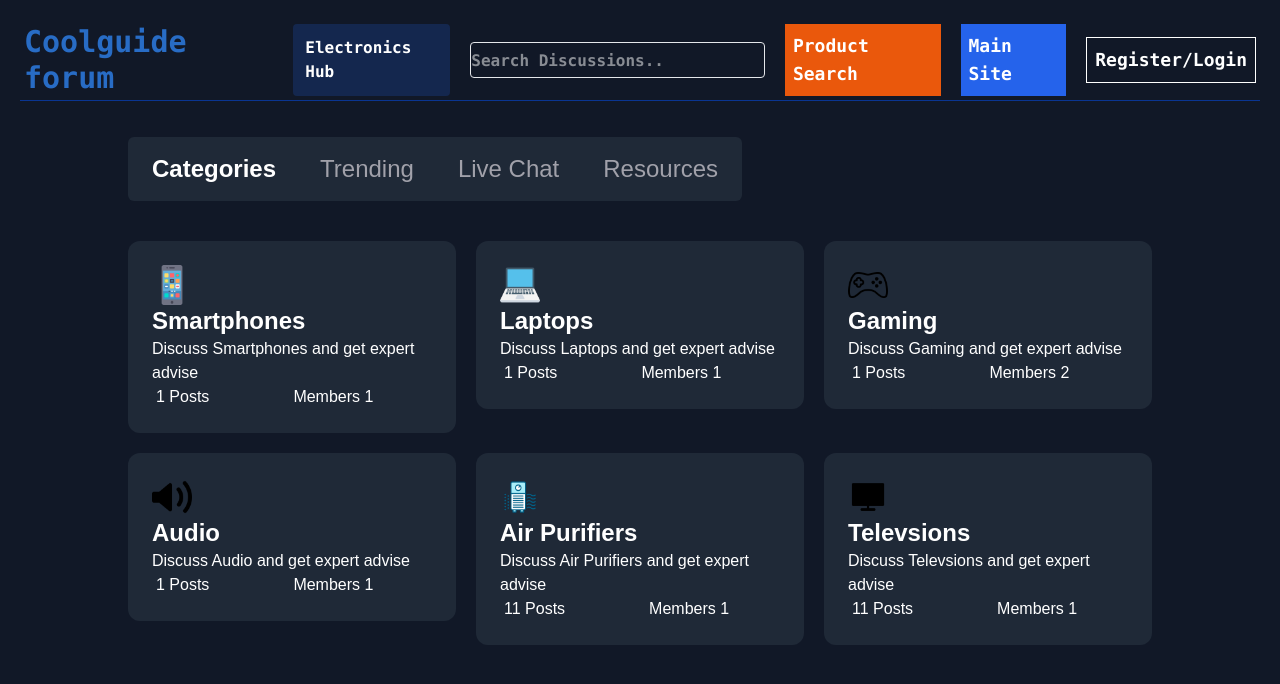
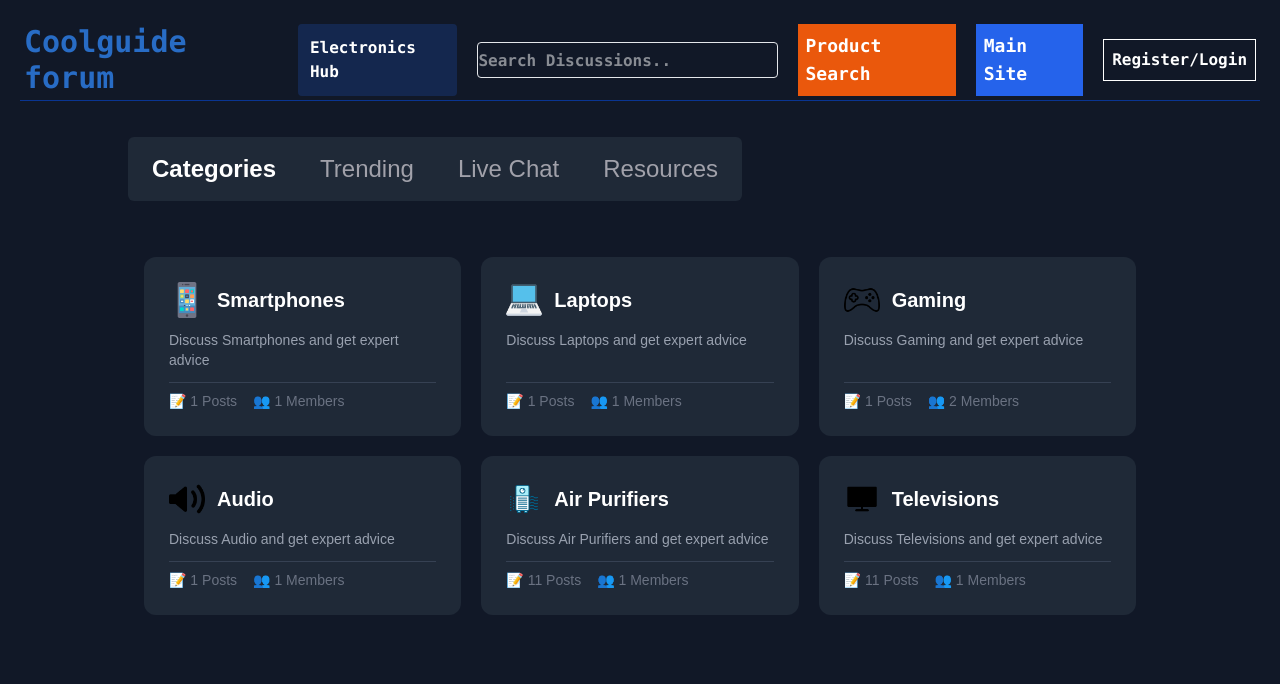
Before and after one commit to CoolSidOfficial/FORUMS, a Next.js app: page /tabs/categories in a window 1280 px wide. Shown: the top 684 px of the page. Built offline with nearby package versions, Linux system fonts and the light colour scheme.

Commit message:
bug fixing and added zustand based global state verfication rather than custom hook

```diff
--- a/package.json
+++ b/package.json
@@ -12,7 +12,8 @@
     "next": "^16.1.1",
     "react": "19.1.0",
     "react-dom": "19.1.0",
-    "socket.io-client": "^4.8.3"
+    "socket.io-client": "^4.8.3",
+    "zustand": "^5.0.12"
   },
   "devDependencies": {
     "@eslint/eslintrc": "^3",
--- /dev/null
+++ b/src/app/components/AuthInit.js
@@ -0,0 +1,17 @@
+"use client";
+
+import { useEffect } from "react";
+import { useAuthStore } from "@/app/store/authStore";
+
+export default function AuthInit({ children }) {
+  const checkAuth = useAuthStore((s) => s.checkAuth);
+  const loading = useAuthStore((s) => s.loading);
+
+  useEffect(() => {
+    checkAuth();
+  }, []);
+
+  if (loading) return null;
+
+  return children;
+}
--- a/src/app/components/Header.js
+++ b/src/app/components/Header.js
@@ -2,22 +2,28 @@
 
 import Link from "next/link";
 import { useState } from "react";
-import useNavbarAuth from "@/app/hooks/useNavbarAuth";
+import useAuthStore from "@/app/store/authStore";
+
 function Header() {
-  const { user, loading } = useNavbarAuth();
+  const user = useAuthStore((s) => s.user);
+  const loading = useAuthStore((s) => s.loading);
+  const logout = useAuthStore((s) => s.logout);
+
   const [open, setOpen] = useState(false);
 
   const handleLogout = async () => {
-    await fetch("https://forums-backend-production-b81e.up.railway.app/auth/logout", {
+    await fetch(
+      "https://forums-backend-production-b81e.up.railway.app/auth/logout",
+      {
         method: "POST",
         credentials: "include",
-    });
+      }
+    );
 
-    window.location.reload(); // refresh UI
+    logout(); // 🔥 this updates navbar instantly
   };
 
   return (
-    <div>
     <div className="flex items-center border-b border-[#0a3592] p-1 font-mono font-extrabold m-5 gap-5">
 
       <div className="text-[#286cc5] text-3xl">
@@ -42,28 +48,21 @@ function Header() {
         Main Site
       </Link>
 
-        {/* 🔥 THIS IS THE CHANGE */}
       {loading ? null : user ? (
         <div className="relative">
-            <button
-              onClick={() => setOpen(!open)}
-              className="border md:text-lg p-2 rounded"
-            >
+          <button onClick={() => setOpen(!open)} className="border p-2 rounded">
             👤 {user.name}
           </button>
 
           {open && (
-              <div className="absolute right-0 mt-2 w-40 border bg-white text-black shadow rounded">
-                <Link
-                  href="/profile"
-                  className="block px-4 py-2 hover:bg-gray-100"
-                >
+            <div className="absolute right-0 mt-2 w-40 border bg-white text-black">
+              <Link href="/profile" className="block px-4 py-2">
                 Profile
               </Link>
 
               <button
                 onClick={handleLogout}
-                  className="w-full text-left px-4 py-2 hover:bg-gray-100"
+                className="w-full text-left px-4 py-2"
               >
                 Logout
               </button>
@@ -71,11 +70,10 @@ function Header() {
           )}
         </div>
       ) : (
-          <Link className="border md:text-lg p-2" href="/authenticate/login">
+        <Link className="border p-2" href="/authenticate/login">
           Register/Login
         </Link>
       )}
-      </div>
     </div>
   );
 }
--- a/src/app/hooks/useNavbarAuth.js
+++ /dev/null
@@ -1,60 +0,0 @@
-"use client";
-
-import { useEffect, useState } from "react";
-
-export default function Navbar() {
-  const [user, setUser] = useState(null);
-  const [loading, setLoading] = useState(true);
-
-  useEffect(() => {
-    const checkAuth = async () => {
-      try {
-        const token = localStorage.getItem("token");
-
-        if (!token) {
-          setUser(null);
-          setLoading(false);
-          return;
-        }
-
-        const res = await fetch(
-          "https://forums-backend-production-b81e.up.railway.app/auth/verify",
-          {
-            headers: {
-              Authorization: `Bearer ${token}`,
-            },
-          }
-        );
-
-        if (!res.ok) {
-          setUser(null);
-          setLoading(false);
-          return;
-        }
-
-        const data = await res.json();
-        setUser(data.user);
-      } catch {
-        setUser(null);
-      } finally {
-        setLoading(false);
-      }
-    };
-
-    checkAuth();
-  }, []);
-
-  if (loading) {
-    return <div>Loading...</div>;
-  }
-
-  return (
-    <nav>
-      {user ? (
-        <p>Welcome, {user.name}</p>
-      ) : (
-        <a href="/authenticate/login">Login</a>
-      )}
-    </nav>
-  );
-}
--- a/src/app/layout.js
+++ b/src/app/layout.js
@@ -1,5 +1,6 @@
 import { Geist, Geist_Mono } from "next/font/google";
 import "./globals.css";
+import AuthInit from "@/app/components/AuthInit";
 
 const geistSans = Geist({
   variable: "--font-geist-sans",
@@ -19,10 +20,13 @@ export const metadata = {
 export default function RootLayout({ children }) {
   return (
     <html lang="en">
-      <body
-        className={`${geistSans.variable} ${geistMono.variable} antialiased`}
-      >
-        {children}
+      <body className={`${geistSans.variable} ${geistMono.variable} antialiased`}>
+
+        {/* 🔥 GLOBAL AUTH INITIALIZATION */}
+        <AuthInit>
+          {children}
+        </AuthInit>
+
       </body>
     </html>
   );
--- /dev/null
+++ b/src/app/store/authStore.js
@@ -0,0 +1,67 @@
+import { create } from "zustand";
+
+export const useAuthStore = create((set, get) => ({
+  user: null,
+  loading: true,
+
+  setUser: (user) => set({ user }),
+  setLoading: (loading) => set({ loading }),
+
+  logout: () => {
+    localStorage.removeItem("token");
+    set({ user: null });
+  },
+
+  // ✅ Add this
+  updateProfile: async (name) => {
+    const token = localStorage.getItem("token");
+
+    const res = await fetch(
+      "https://forums-backend-production-b81e.up.railway.app/auth/update-profile",
+      {
+        method: "PUT",
+        headers: {
+          "Content-Type": "application/json",
+          Authorization: `Bearer ${token}`,
+        },
+        body: JSON.stringify({ name }),
+      }
+    );
+
+    if (!res.ok) throw new Error("Update failed");
+
+    const data = await res.json();
+    set({ user: { ...get().user, name: data.user?.name || name } });
+  },
+
+checkAuth: async () => {
+  try {
+    const token = localStorage.getItem("token");
+
+    if (!token) {
+      set({ user: null, loading: false });
+      return;
+    }
+
+    const res = await fetch(
+      "https://forums-backend-production-b81e.up.railway.app/auth/verify",
+      {
+        headers: {
+          Authorization: `Bearer ${token}`,
+        },
+      }
+    );
+
+    if (!res.ok) {
+      set({ user: null, loading: false });
+      return;
+    }
+
+    const data = await res.json();
+    set({ user: data.user, loading: false });
+  } catch (err) {
+    set({ user: null, loading: false });
+  }
+},
+ }));
+export default useAuthStore;
--- a/src/app/tabs/categories/page.js
+++ b/src/app/tabs/categories/page.js
@@ -1,79 +1,42 @@
-import Link from "next/link"
+import Link from "next/link";
 
-function categories() {
+function Categories() {
+  const cat_data = [
+    { icon: "/icons/smartphone.png", text: "Smartphones", posts: "1", members: "1", link: "/posts/smartphones" },
+    { icon: "/icons/laptop.png", text: "Laptops", posts: "1", members: "1", link: "/posts/laptops" },
+    { icon: "/icons/console.png", text: "Gaming", posts: "1", members: "2", link: "/posts/gaming" },
+    { icon: "/icons/audio.png", text: "Audio", posts: "1", members: "1", link: "/posts/audio" },
+    { icon: "/icons/af.png", text: "Air Purifiers", posts: "11", members: "1", link: "/posts/air-purifiers" },
+    { icon: "/icons/television.png", text: "Televisions", posts: "11", members: "1", link: "/posts/television" },
+  ];
 
-  const cat_data=[
-    {icon:"/icons/smartphone.png",
-     text:"Smartphones",
-     posts:"1",
-     members:"1",
-     link:"/posts/smartphones"
-    },
+  return (
+    <div className="p-4">
+      <div className="grid grid-cols-1 sm:grid-cols-2 lg:grid-cols-3 gap-5">
+        {cat_data.map((each, index) => (
+          <Link
+            href={each.link}
+            key={index}
+            className="bg-[#1F2937] text-white p-6 rounded-xl flex flex-col gap-3 hover:bg-[#263548] hover:border hover:border-[#286cc5] border border-transparent transition-all duration-200"
+          >
+            <div className="flex items-center gap-3">
+              <img src={each.icon} width={36} height={36} alt={each.text} />
+              <span className="text-xl font-semibold">{each.text}</span>
+            </div>
 
-     {icon:"/icons/laptop.png",
-     text:"Laptops",
-     posts:"1",
-     members:"1",
-     link:"/posts/laptops"
-    },
- {icon:"/icons/console.png",
-     text:"Gaming",
-     posts:"1",
-     members:"2",
-     link:"/posts/gaming"
-    },
- {icon:"/icons/audio.png",
-     text:"Audio",
-     posts:"1",
-     members:"1",
-     link:"/posts/audio"
-    },
- {icon:"/icons/af.png",
-     text:"Air Purifiers",
-     posts:"11",
-     members:"1",
-     link:"/posts/air-purifiers"
-    },
- {icon:"/icons/television.png",
-     text:"Televsions",
-     posts:"11",
-     members:"1",
-     link:"/posts/television"
-    },
+            <p className="text-gray-400 text-sm">
+              Discuss {each.text} and get expert advice
+            </p>
 
-  ]
-
-    return (
-    <div>
-
-   <div className="grid  grid-cols-3 gap-5   ">
-    {cat_data.map((each,index)=>(
-        <Link  href={each.link} key={index} className= "bg-[#1F2937] text-large p-6 rounded-xl h-max">
-          <img src={each.icon} width={40} alt="logo" />
-          <span className="text-2xl font-semibold">{each.text}</span>
-        <div>Discuss {each.text} and get expert advise</div>
-        <span className="m-1">
-            {each.posts} Posts
-        </span>
-        <span className="ml-20">
-            Members {
-                each.members
-            }
-        </span>
-    </Link>
-
-
-    ))
-
-    }
-
-
-   </div>
-
-
+            <div className="flex items-center gap-4 text-sm text-gray-500 mt-auto pt-2 border-t border-gray-700">
+              <span>📝 {each.posts} Posts</span>
+              <span>👥 {each.members} Members</span>
+            </div>
+          </Link>
+        ))}
+      </div>
     </div>
-
-  )
+  );
 }
 
-export default categories
+export default Categories;
```
Also changed, not shown: src/app/Profile/page.js (+65 -32 lines), 1 other file (tests, documents, lock files or other folders). Lines whose indentation alone changed are shown as unchanged.
